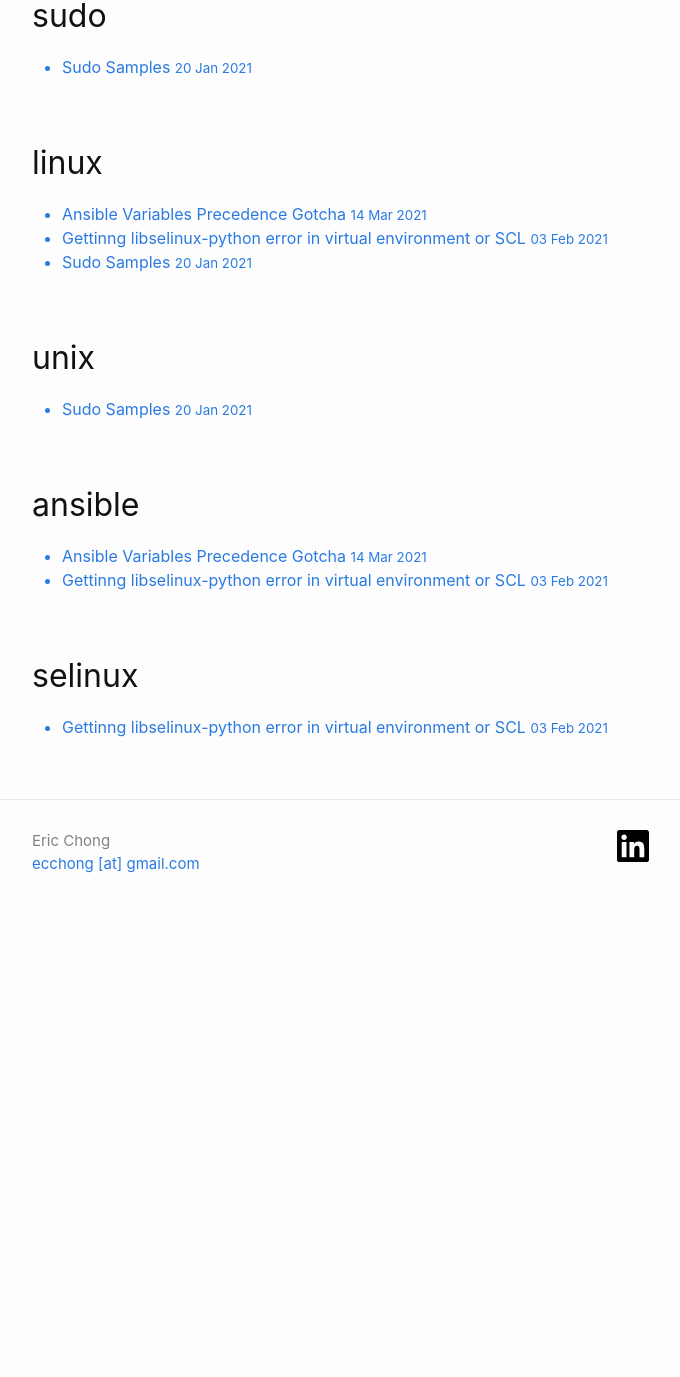
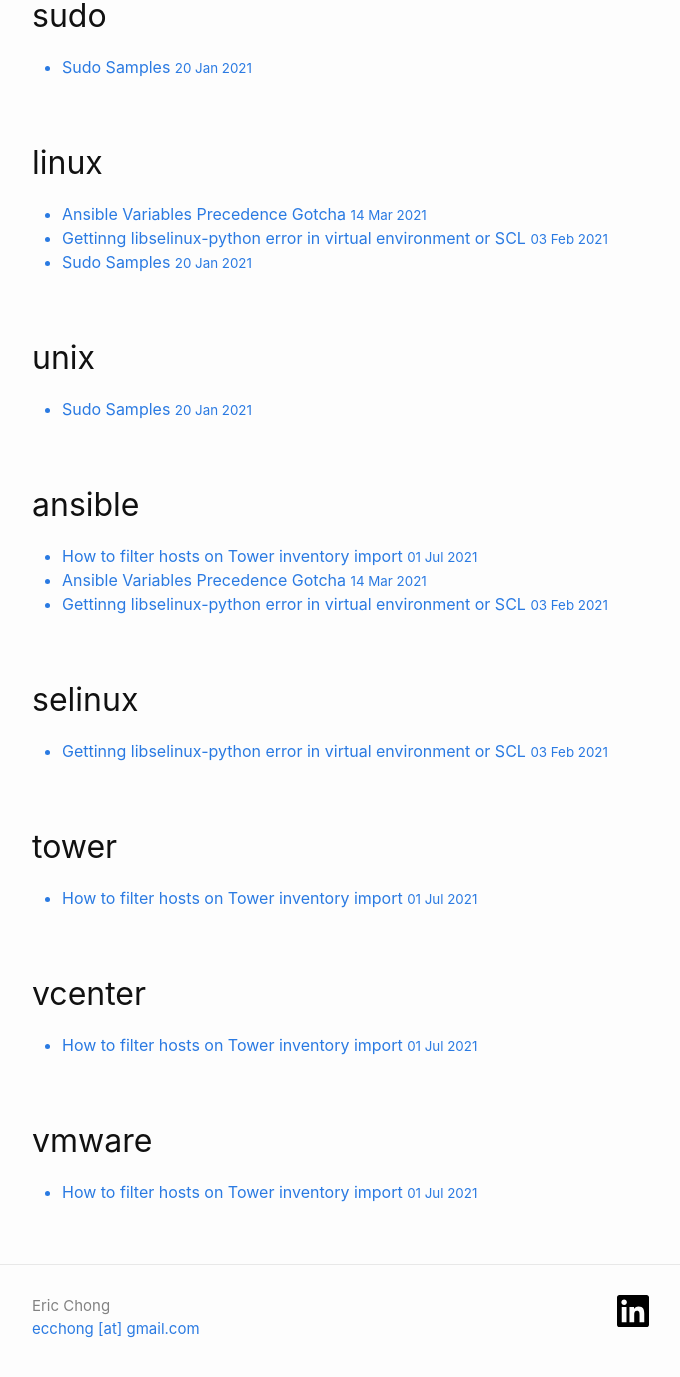
Before and after one commit to ecchong/ecchong.github.io, a Jekyll site: the page built from blog/tags.md, in a window 1280 px wide and 1400 px high, scrolled down 10224 px. Shown: the top 1377 px of the window, without its empty margins (38-718 px from the left). Built offline with Jekyll 4.4.1, drawn with Linux system fonts in a browser that asks for light colours; before the commit the page ends 11159 px from its top, so only the background shows below that.

Commit message:
new post; change theme

````diff
--- a/_config.yml
+++ b/_config.yml
@@ -61,3 +61,4 @@ author:
   email: ecchong [at] gmail.com
 google_analytics: UA-174979775-1
 linkedin_username: ericchong4linux
+theme: jekyll-theme-dinky
--- /dev/null
+++ b/_posts/2021/2021-07-01-inventory-filter.md
@@ -0,0 +1,45 @@
+---
+title: How to filter hosts on Tower inventory import
+tags: ["ansible", "tower", "vcenter", "vmware"]
+categories: Ansible
+layout: post
+---
+
+# How to filter hosts on Tower inventory import
+Some examples using filters when importing inventory from vCenter.  See the [plugin doc](https://docs.ansible.com/ansible/latest/collections/community/vmware/vmware_vm_inventory_inventory.html) for details.
+
+## Scenario 1
+- Import VMs in vCenter only with tag "import_to_inventory" under the categories "Test" and "Tower"
+- Put VMs into group name of the corresponding tag category
+- Import only the VMs that are powered on
+- Import VMs with the configured name (VMs are created without duplicate name in vCenter)
+
+```yaml
+---
+hostnames: ["config.name"]
+groups:
+  Tower: "'Tower' in categories"
+  Test: "'Test' in categories"
+with_tags: yes
+filters:
+- summary.runtime.powerState == "poweredOn"
+- "'import_to_inventory' in tags"
+```
+Note:
+- Check host vars of imported host to see what variables are available for filtering
+- If using "properties" to selective import host vars, it must include the one used in filters
+
+## Scenario 2
+- Import VMs under the "management" folder for datacenter "LAB"
+
+```yaml
+---
+hostnames: ["config.name"]
+with_tags: yes
+resources:
+- datacenter:
+  - LAB
+  resources:
+  - folder:
+    - "management"
+```
````
